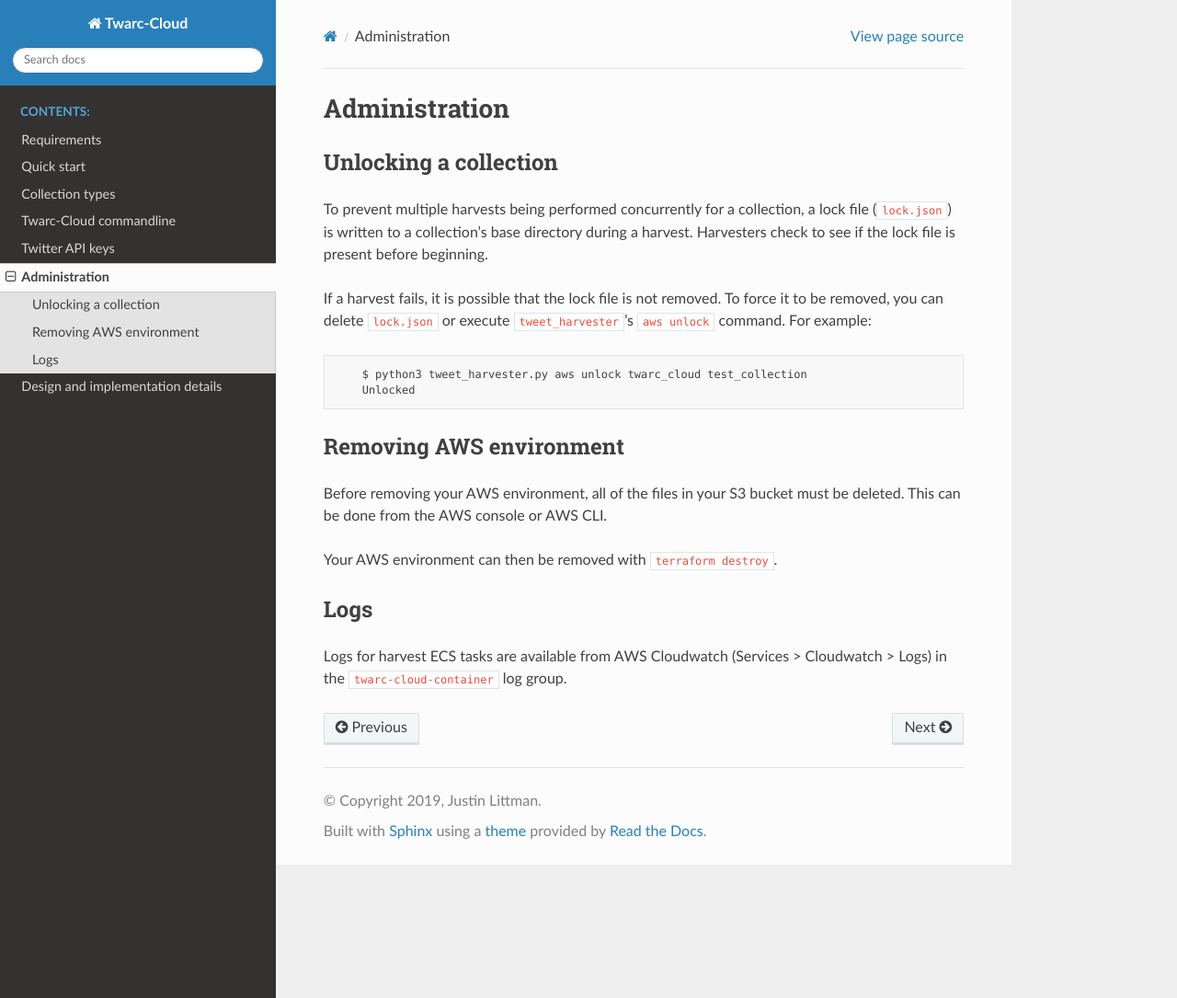
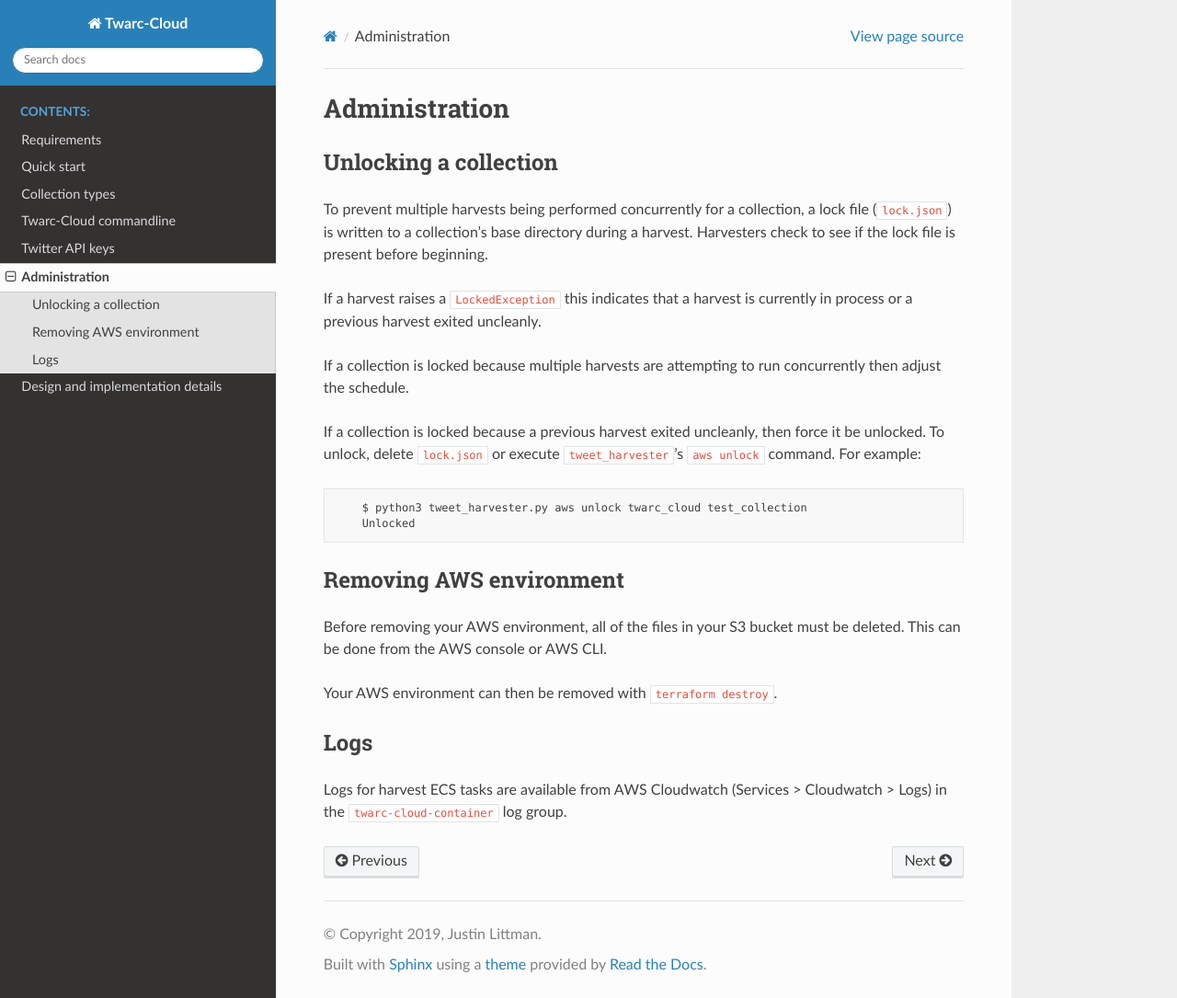
Before and after one commit to justinlittman/twarc-cloud, a Sphinx documentation site: the page built from docs/administration.md, in a window 1280 px wide and 1085 px high. Shown: the whole window at 92% size. Built offline with Sphinx 7.4.7 and the Read the Docs theme 2.0.0, drawn with Linux system fonts in a browser that asks for light colours.

Commit message:
Clarification on locking.
closes #1

```diff
--- a/docs/administration.md
+++ b/docs/administration.md
@@ -4,7 +4,12 @@
 To prevent multiple harvests being performed concurrently for a collection, a lock file (`lock.json`) is written to a
 collection's base directory during a harvest. Harvesters check to see if the lock file is present before beginning.
 
-If a harvest fails, it is possible that the lock file is not removed. To force it to be removed, you can delete `lock.json`
+If a harvest raises a `LockedException` this indicates that a harvest is currently in process or a previous harvest
+exited uncleanly.
+
+If a collection is locked because multiple harvests are attempting to run concurrently then adjust the schedule.
+
+If a collection is locked because a previous harvest exited uncleanly, then force it be unlocked. To unlock, delete `lock.json`
 or execute `tweet_harvester`'s `aws unlock` command. For example:
 
         $ python3 tweet_harvester.py aws unlock twarc_cloud test_collection
```
Also changed, not shown: 1 other file.
